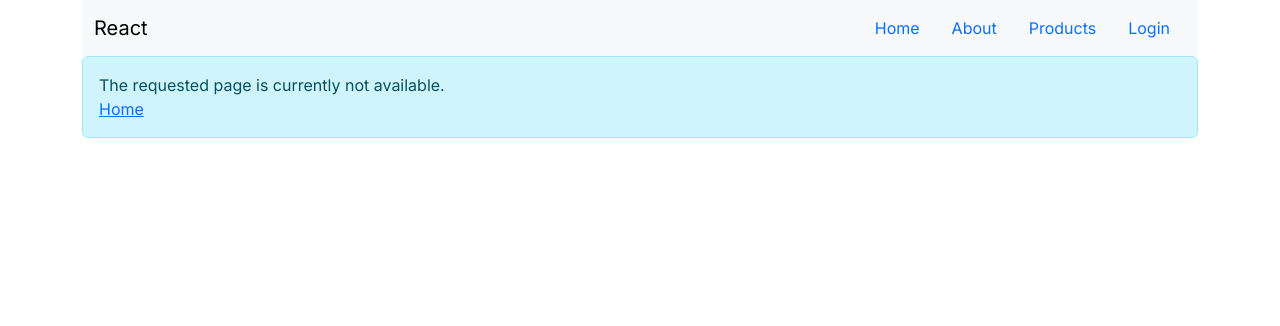
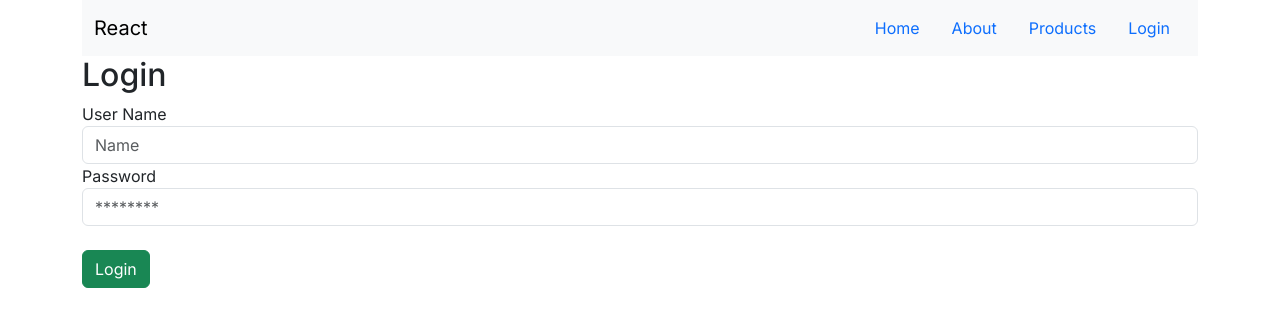
Before and after one commit to aniljos/Nextjs-Sept-09, a Next.js app in the folder the-awesome-app/: page /login in a window 1280 px wide. Before the commit this address had no page. Shown: the top 326 px of the page. Built offline with nearby package versions, Linux system fonts and the light colour scheme.

Commit message:
Day 3 session 2

```diff
--- a/the-awesome-app/package.json
+++ b/the-awesome-app/package.json
@@ -9,11 +9,13 @@
     "lint": "next lint"
   },
   "dependencies": {
+    "@reduxjs/toolkit": "^2.2.7",
     "axios": "^1.7.7",
     "bootstrap": "^5.3.3",
     "next": "14.2.7",
     "react": "^18",
-    "react-dom": "^18"
+    "react-dom": "^18",
+    "react-redux": "^9.1.2"
   },
   "devDependencies": {
     "@types/node": "^20",
--- /dev/null
+++ b/the-awesome-app/src/app/login/page.tsx
@@ -0,0 +1,56 @@
+'use client'
+
+import axios from "axios";
+import { useState } from "react";
+
+export default function Login(){
+
+    const [name, setName] = useState("");
+    const [password, setPassword] = useState("")
+    const [message, setMessage] = useState("")
+
+
+    async function login(){
+
+            if(!name || !password){
+                setMessage("Enter the credentilas")
+            }
+            else{
+
+                try {
+
+                    const response = await axios.post("http://localhost:9000/login", {name, password});
+                    console.log("accessToken", response.data.accessToken);
+                    console.log("refreshToken", response.data.refreshToken);
+                    setMessage("");
+
+                } catch (error) {
+                    setMessage("Invalid credentials");
+                }
+            }
+    }
+
+    return (
+        <div>
+            <h2>Login</h2>
+
+            {message ? <div className="alert alert-danger">
+                {message}
+            </div>: null}
+
+            <div className="form-group">
+                <label htmlFor="name">User Name</label>
+                <input className="form-control" type="text" placeholder="Name" value={name} onChange={e => setName(e.target.value)} />
+            </div>
+
+            <div className="form-group">
+                <label htmlFor="password">Password</label>
+                <input className="form-control" type="password" placeholder="********" value={password} onChange={e => setPassword(e.target.value)}/>
+            </div>
+            <br/>
+            <div>
+                <button className="btn btn-success" onClick={login}>Login</button>
+            </div>
+        </div>
+    )
+}
--- a/the-awesome-app/src/app/products/components/ProductView.tsx
+++ b/the-awesome-app/src/app/products/components/ProductView.tsx
@@ -13,7 +13,7 @@ type ProductViewProps = {
 
 }
 
-const ProductView: React.FC<ProductViewProps> = ({ product, onDelete, onEdit }) => {
+const ProductView: React.FC<ProductViewProps> = React.memo( ({ product, onDelete, onEdit }) => {
 
     console.log("rendering the productview " + product.id);
     return (
@@ -27,6 +27,6 @@ const ProductView: React.FC<ProductViewProps> = ({ product, onDelete, onEdit })
             </div>
         </div>
     )
-}
+})
 
-export default React.memo(ProductView);
+export default ProductView;
```
Also changed, not shown: the-awesome-app/src/app/products/page.tsx (+8 -6 lines), the-awesome-app/src/redux/authReducer.ts (added, +22 -0 lines), the-awesome-app/src/redux/store.ts (added, +10 -0 lines), 1 other file (tests, documents, lock files or other folders).
